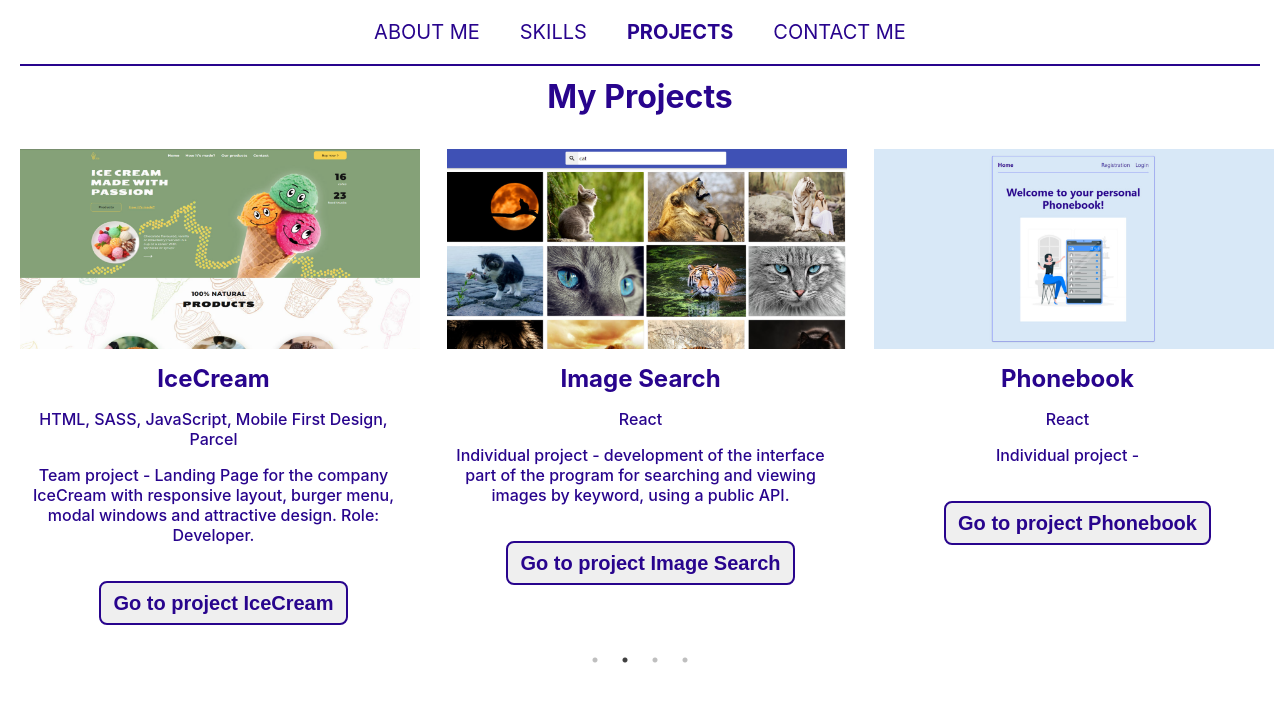
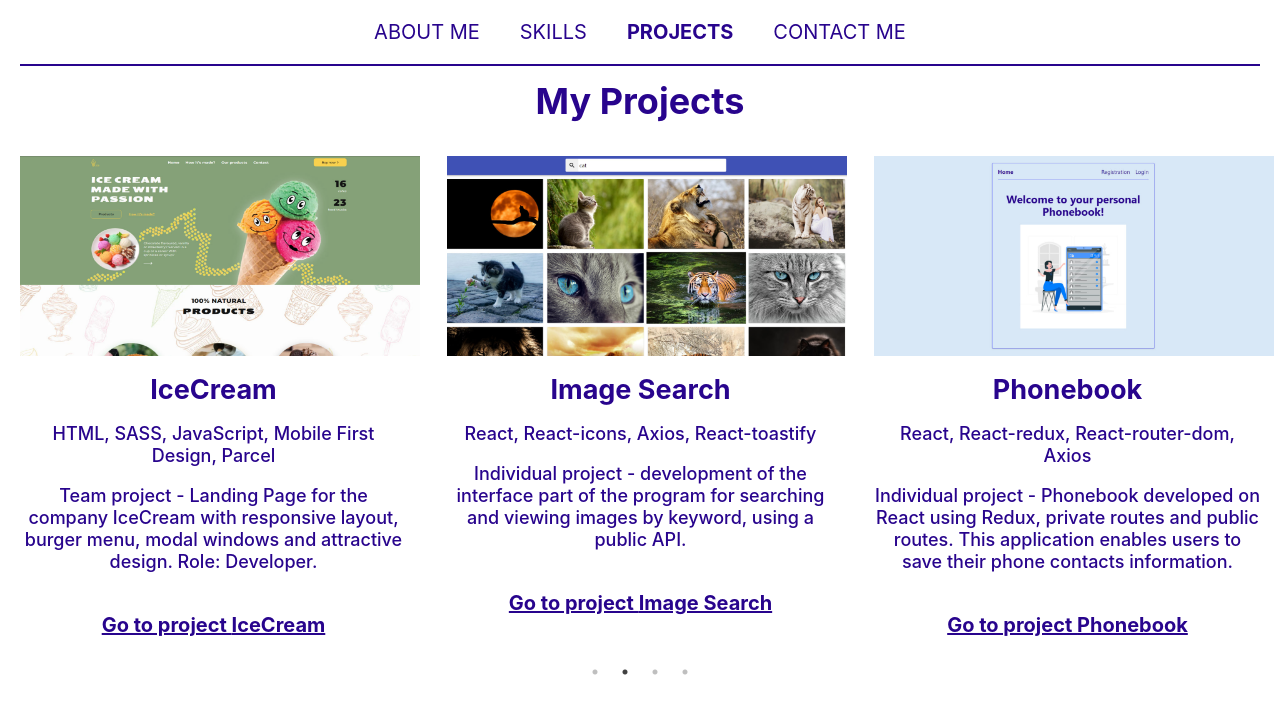
Before and after one commit to Nataly-Moskalenko/portfolio, a React (Create React App) app: page /portfolio/projects in a window 1280 px wide. Shown: the top 714 px of the page. Built offline with nearby package versions, Linux system fonts and the light colour scheme.

Commit message:
adds readme.md, fixes styles

```diff
--- a/src/App.css
+++ /dev/null
@@ -1,38 +0,0 @@
-.App {
-  text-align: center;
-}
-
-.App-logo {
-  height: 40vmin;
-  pointer-events: none;
-}
-
-@media (prefers-reduced-motion: no-preference) {
-  .App-logo {
-    animation: App-logo-spin infinite 20s linear;
-  }
-}
-
-.App-header {
-  background-color: #282c34;
-  min-height: 100vh;
-  display: flex;
-  flex-direction: column;
-  align-items: center;
-  justify-content: center;
-  font-size: calc(10px + 2vmin);
-  color: white;
-}
-
-.App-link {
-  color: #61dafb;
-}
-
-@keyframes App-logo-spin {
-  from {
-    transform: rotate(0deg);
-  }
-  to {
-    transform: rotate(360deg);
-  }
-}
--- a/src/App.js
+++ b/src/App.js
@@ -1,4 +1,3 @@
-import './App.css';
 import { Routes, Route, Navigate } from 'react-router-dom';
 import Layout from './components/Layout/Layout';
 
--- a/src/components/ProjectCard/ProjectCard.jsx
+++ b/src/components/ProjectCard/ProjectCard.jsx
@@ -5,12 +5,12 @@ export default function ProjectCard({ project }) {
       <img className={css.projectImage} src={project.image} alt={project.title} width="400" height="200"/>
       <h2>{project.title}</h2>
       <p>{project.subtitle}</p>
-      <p>{project.description}</p>
-      <button className={css.projectButton}>
+      <p className={css.projectDescription} >{project.description}</p>
+      {/* <button className={css.projectButton}> */}
         <a className={css.projectLink} href={project.link} target="_blank" rel="noopener noreferrer">
           Go to project {project.title}
         </a>
-      </button>
+      {/* </button> */}
     </div>
   );
 }
--- a/src/components/ProjectCard/ProjectCard.module.css
+++ b/src/components/ProjectCard/ProjectCard.module.css
@@ -7,17 +7,21 @@
   margin: 0 auto;
 }
 
-.projectButton {
+.projectDescription {
+  margin-bottom: 40px;
+}
+
+/* .projectButton {
   margin-left: 20px;
   margin-top: 20px;
   padding: 8px 12px;
   border-radius: 8px;
   border: 2px solid #28048d;
   cursor: pointer;
-}
+} */
 
 .projectLink {
-  text-decoration: none;
+  /* text-decoration: none; */
   font-weight: 700;
   font-size: 20px;
   line-height: 24px;
--- a/src/data.js
+++ b/src/data.js
@@ -9,7 +9,7 @@ export const projects = [
     title: 'WebStudio',
     subtitle: 'HTML, SASS, BEM, JavaScript, Mobile First Design',
     description:
-      'Individual project - two page website with responsive layout, burger menu, modal windows.',
+      'Individual project - two page website with responsive layout, burger menu, modal windows, using SASS, BEM, Mobile First Design.',
     image: photoWebStudio,
     link: 'https://nataly-moskalenko.github.io/goit-markup-hw-08/',
   },
@@ -25,17 +25,18 @@ export const projects = [
   {
     id: '3',
     title: 'Image Search',
-    subtitle: 'React',
+    subtitle: 'React, React-icons, Axios, React-toastify',
     description:
       'Individual project - development of the interface part of the program for searching and viewing images by keyword, using a public API.',
     image: photoImageSearch,
-    link: 'https://nataly-moskalenko.github.io/goit-react-hw-03-image-finder/',
+    link: 'https://nataly-moskalenko.github.io/goit-react-hw-04-images/',
   },
   {
     id: '4',
     title: 'Phonebook',
-    subtitle: 'React',
-    description: 'Individual project - ',
+    subtitle: 'React, React-redux, React-router-dom, Axios',
+    description:
+      'Individual project - Phonebook developed on React using Redux, private routes and public routes. This application enables users to save their phone contacts information.',
     image: photoPhonebook,
     link: 'https://nataly-moskalenko.github.io/goit-react-hw-08-phonebook/',
   },
--- a/src/pages/Contacts/Contacts.jsx
+++ b/src/pages/Contacts/Contacts.jsx
@@ -8,18 +8,12 @@ export default function Contacts() {
   return (
     <div className={css.contacts}>
       <h1 className={css.contactsTitle}>My contacts</h1>
-      <div className={css.contactsLink}>
+      <ul className={css.contactsList}>
+        <li className={css.contactsItem}>
           <FaEnvelope />
           <span>nmoskalenko911@gmail.com</span>
-      </div>
-
-      {/* <p>
-        <a href="mailto:nmoskalenko911@gmail.com">Email</a>
-      </p> */}
-      {/* <p>Call me: </p>
-      <p>Email: nmoskalenko911@gmail.com</p>
-      <p>Location: Sumy, Ukraine</p> */}
-      <div>
+        </li>
+        <li className={css.contactsItem}>
           <a
             className={css.contactsLink}
             href="https://t.me/tasha8"
@@ -29,8 +23,8 @@ export default function Contacts() {
             <FaTelegramPlane />
             <span>Telegram</span>
           </a>
-      </div>
-      <div>
+        </li>
+        <li className={css.contactsItem}>
           <a
             className={css.contactsLink}
             href="https://www.linkedin.com/in/nataly-moskalenko/"
@@ -40,8 +34,8 @@ export default function Contacts() {
             <FaLinkedinIn />
             <span>LinkedIn</span>
           </a>
-      </div>
-      <div>
+        </li>
+        <li className={css.contactsItem}>
           <a
             className={css.contactsLink}
             href="https://github.com/Nataly-Moskalenko"
@@ -51,7 +45,8 @@ export default function Contacts() {
             <FaGithub />
             <span>Github</span>
           </a>
-      </div>
+        </li>
+      </ul>
     </div>
   );
 }
--- a/src/pages/Contacts/Contacts.module.css
+++ b/src/pages/Contacts/Contacts.module.css
@@ -13,12 +13,27 @@
   align-items: flex-end;
   /* justify-content: center; */
   color: #28048d;
-  text-align: center;
+  /* text-align: center; */
   /* text-decoration: none; */
   font-weight: 500;
   font-size: 20px;
   line-height: 24px;
 }
+
 .contactsTitle {
   margin-bottom: 60px;
 }
+.contactsList {
+  list-style: none;
+  padding: 0;
+}
+
+.contactsItem:first-child {
+display: flex;
+gap: 12px;
+align-items: flex-end;
+}
+
+.contactsItem:not(:last-child) {
+  margin-bottom: 12px;
+}
--- a/src/pages/Projects/Projects.module.css
+++ b/src/pages/Projects/Projects.module.css
@@ -1,8 +1,8 @@
 .projects {
   color: #28048d;
   font-weight: 500;
-  font-size: 16px;
-  line-height: 20px;
+  font-size: 18px;
+  line-height: 22px;
 }
 
 .projectsTitle {
--- a/src/pages/Skills/Skills.jsx
+++ b/src/pages/Skills/Skills.jsx
@@ -7,24 +7,24 @@ export default function Skills() {
         <div>
           <h1 className={css.skillsTitle}>Tech Skills</h1>
           <ul>
-            <li>HTML</li>
-            <li>CSS/Sass</li>
-            <li>Responsive Design</li>
-            <li>Javascript</li>
-            <li>React.js</li>
+            <li className={css.skillsItem}>HTML</li>
+            <li className={css.skillsItem}>CSS/SASS</li>
+            <li className={css.skillsItem}>Responsive Design</li>
+            <li className={css.skillsItem}>Javascript</li>
+            <li className={css.skillsItem}>React.js</li>
           </ul>
         </div>
         <div>
           <h1 className={css.skillsTitle}>Soft Skills</h1>
           <ul>
-            <li>Team work</li>
-            <li>Communication</li>
-            <li>Time management</li>
-            <li>Analytical thinking</li>
+            <li className={css.skillsItem}>Team work</li>
+            <li className={css.skillsItem}>Communication</li>
+            <li className={css.skillsItem}>Time management</li>
+            <li className={css.skillsItem}>Analytical thinking</li>
           </ul>
         </div>
       </div>
-      <button className={css.skillsButton}>
+      {/* <button className={css.skillsButton}> */}
         <a
           className={css.skillsLink}
           href="https://drive.google.com/file/d/11YSRGboep4f1LNCS6N98BPAlrWmBYYa2/view"
@@ -33,7 +33,7 @@ export default function Skills() {
         >
           Go to my CV
         </a>
-      </button>
+      {/* </button> */}
     </div>
   );
 }
--- a/src/pages/Skills/Skills.module.css
+++ b/src/pages/Skills/Skills.module.css
@@ -6,6 +6,7 @@
   font-weight: 500;
   font-size: 20px;
   line-height: 24px;
+  margin-bottom: 60px;
 }
 
 .skills {
@@ -18,20 +19,22 @@
   margin-bottom: 60px;
 }
 
-.skillsButton {
+/* .skillsButton {
   margin-left: 20px;
   margin-top: 60px;
   padding: 8px 12px;
   border-radius: 8px;
   border: 2px solid #28048d;
   cursor: pointer;
-}
+} */
 
 .skillsLink {
-  text-decoration: none;
+  /* text-decoration: none; */
+  margin-left: 20px;
+  /* margin-top: 60px; */
   font-weight: 700;
-  font-size: 20px;
-  line-height: 24px;
+  font-size: 24px;
+  line-height: 28px;
   color: #28048d;
 }
 
@@ -39,3 +42,7 @@
 .skillsButton:focus {
   background-color: #e4def5;
 }
+
+.skillsItem:not(:last-child) {
+  margin-bottom: 12px;
+}
```
Also changed, not shown: 1 other file (tests, documents, lock files or other folders). Lines whose indentation alone changed are shown as unchanged.
